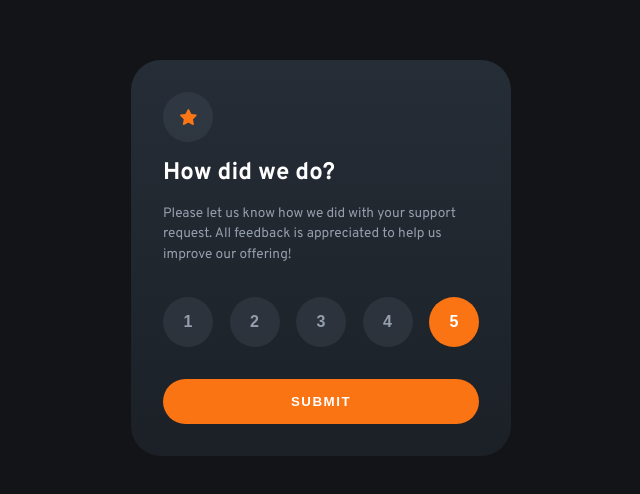
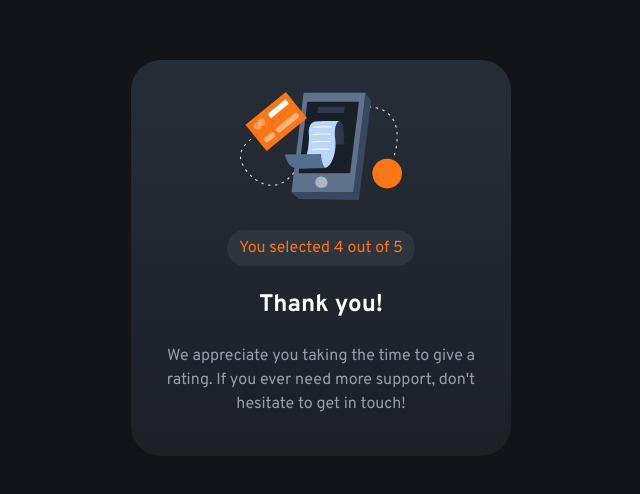
Before and after one commit to sandovalmelo/interactive-rating-component, a plain HTML site: page index.html in a window 1280 px wide. Shown: the part 142-636 px from the top of the page, without its empty margins (319-959 px from the left). Drawn offline with Linux system fonts and the light colour scheme.

Commit message:
added thank you section

```diff
--- a/css/style.css
+++ b/css/style.css
@@ -42,6 +42,7 @@ main {
 	margin: 1.5rem;
 	max-width: 380px;
 	border-radius: 30px;
+	min-height: 396px;
 }
 
 .star-icon {
@@ -105,6 +106,33 @@ p {
 	letter-spacing: 1.5px;
 }
 
+/* thanks state ====================================================== */
+
+.thanks-state {
+	text-align: center;
+}
+
+.thanks-selected {
+	margin: 1.5rem 0;
+	background-color: var(--dark-blue-opacity);
+	display: inline-block;
+	line-height: normal;
+	padding: 0.5rem 0.75rem;
+	color: var(--orange);
+	border-radius: 50px;
+	font-size: 1rem;
+}
+
+.thanks-title {
+	margin-bottom: 1.5rem;
+}
+
+.thanks-text {
+	font-size: 1rem;
+}
+
+/* media query ======================================================= */
+
 @media (min-width: 720px) {
 	.rating-btn:hover {
 		background-color: var(--medium-grey);
@@ -118,7 +146,3 @@ p {
 		cursor: pointer;
 	}
 }
-
-input[type="radio"] {
-	display: none;
-}
--- a/index.html
+++ b/index.html
@@ -14,7 +14,7 @@
 
 <body>
   <main>
-    <div class="rating-sate">
+    <div class="rating-sate" hidden>
       <div class="star-icon">
         <img src="./images/icon-star.svg" alt="Star icon">
       </div>
@@ -29,19 +29,18 @@
         <button class="rating-btn" id="rating-two">2</button>
         <button class="rating-btn" id="rating-three">3</button>
         <button class="rating-btn" id="rating-four">4</button>
-        <button class="rating-btn selected" id="rating-five">5</button>
+        <button class="rating-btn" id="rating-five">5</button>
       </div>
 
       <button class="submit-btn">Submit</button>
     </div>
 
-    <div class="thanks-state" hidden>
+    <div class="thanks-state">
       <div class="thanks-illustration">
         <img src="./images/illustration-thank-you.svg" alt="Illustration Thank You">
       </div>
 
-      <p class="thanks-selected">You selected <span class="rating-selected"></span> of 5</p>
-      You selected
+      <p class="thanks-selected">You selected <span class="rating-selected">4</span> out of 5</p>
 
       <h1 class="thanks-title">Thank you!</h1>
 
--- a/js/script.js
+++ b/js/script.js
@@ -1,16 +1,19 @@
 const ratingBtns = Array.from(document.querySelectorAll(".rating-btn"));
+
+let selectRating;
 
 function selectBtn(event) {
 	const btnTarget = event.target;
-	ratingBtns.forEach((btn) => btn.classList.remove("selected"));
 
-	console.log(btnTarget.classList.contains("selected"));
+	ratingBtns.forEach((btn) => {
+		if (btn !== btnTarget) {
+			btn.classList.remove("selected");
+		} else {
+			btnTarget.classList.toggle("selected");
+		}
+	});
 
-	if (btnTarget.classList.contains("selected")) {
-		btnTarget.classList.remove("selected");
-	} else {
-		btnTarget.classList.add("selected");
-	}
+	console.dir(btnTarget.innerText);
 }
 
 ratingBtns.forEach((btn) => {
```
